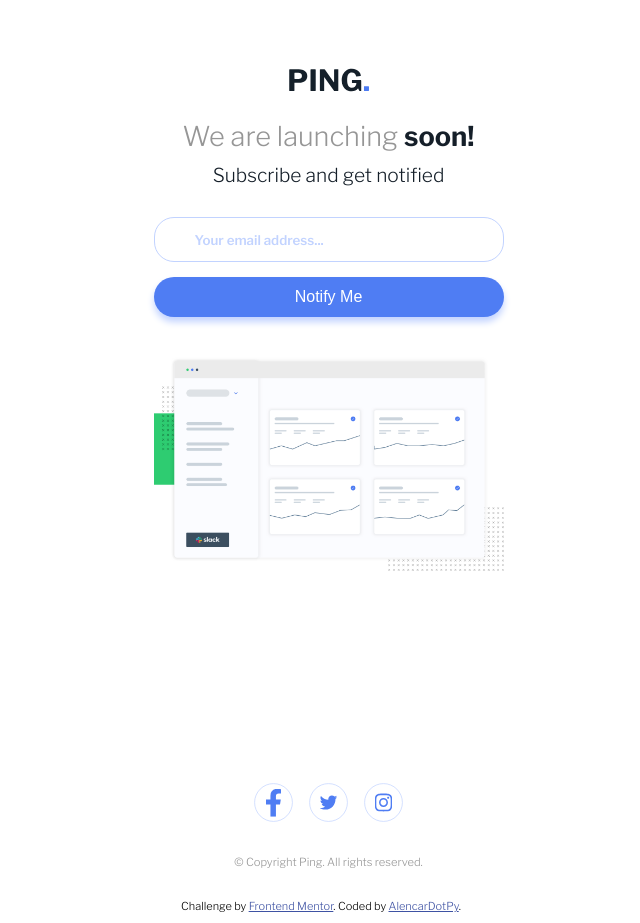
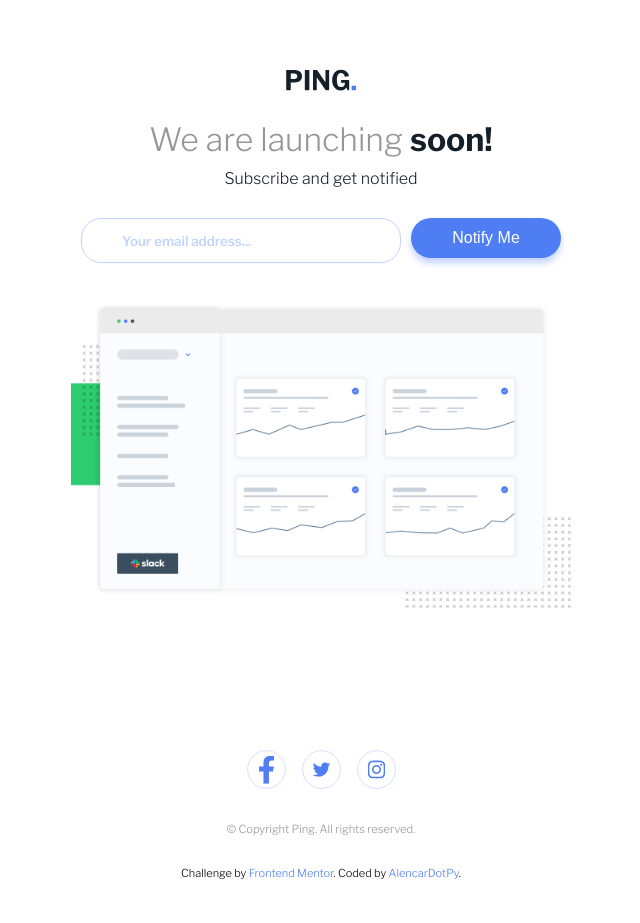
Before and after one commit to alencardotpy/ping-coming-soon-page, a plain HTML site: page index.html in a window 1280 px wide. Shown: the whole page, without its empty margins (319-959 px from the left). After the commit the page ends 890 px from the top, so only its background shows below. Drawn offline with nearby package versions, Linux system fonts and the light colour scheme.

Commit message:
Desktop View

```diff
--- a/css/style.css
+++ b/css/style.css
@@ -66,17 +66,15 @@ body {
   padding: 10px 20px;
 }
 .logo_container {
-  width:350px;
+  width: 350px;
   height: 80px;
-  margin:30px auto 0 auto;
+  margin: 30px auto 0 auto;
 
   display: flex;
   flex-direction: column;
   justify-content: center;
   align-items: center;
   align-content: center;
-
-
 }
 .logo_container__image {
   width: 80px;
@@ -85,7 +83,7 @@ body {
 .main_container {
   display: flex;
   flex-direction: column;
-  margin:0 auto;
+  margin: 0 auto;
 }
 .main_container__title_container__text {
   font-weight: var(--FontWeightLight);
@@ -133,8 +131,7 @@ body {
   outline: 1px solid var(--ColorBlue);
 }
 .main_container__form__fieldset__error_text {
-  margin-top: -15px;
-  margin-bottom: 10px;
+  margin: -10px 0 0 15px;
   color: var(--ColorLightRed);
   text-align: center;
   font-size: 0.7rem;
@@ -174,13 +171,12 @@ body {
   list-style: none;
   display: flex;
   gap: 0px;
-  padding:0;
+  padding: 0;
   align-content: center;
   align-items: center;
   justify-content: center;
 }
 .main_container__footer__social_links__list__item {
-
   width: 55px;
   height: 55px;
   border-radius: 50%;
@@ -192,7 +188,7 @@ body {
   scale: 0.7;
 }
 .main_container__footer__social_links__list__item:hover {
-  background:rgb(78, 127, 251,0.5);
+  background: rgb(78, 127, 251, 0.5);
 }
 .main_container__footer__social_links__list__item__link {
   text-decoration: none;
@@ -200,19 +196,88 @@ body {
   align-items: center;
   align-content: center;
   justify-content: center;
-  width:auto;
-  height:auto;
+  width: auto;
+  height: auto;
 }
 .main_container__footer__social_links__list__item__link__image {
   width: 25px;
-  height:auto;
+  height: auto;
+}
+.main_container__footer__text {
+  font-size: 0.7rem;
+  text-align: center;
+  color: var(--ColorGray);
+  margin-bottom: 30px;
 }
 
-.main_container__footer__text{
-  font-size: 0.7rem;
-  text-align: center;
-  color:var(--ColorGray);
-  margin-bottom: 30px;
+@media screen and (min-width: 769px) {
+  body {
+    max-width: 700px;
+    min-height: 100vh;
+  }
+
+  .logo_container__image {
+    width: 70px;
+  }
+  .main_container {
+    display: grid;
+    grid-template-areas:
+      "title"
+      "description"
+      "form"
+      "illustration";
+    margin: 0 auto;
+    width: 500px;
+  }
+  .main_container__title_container {
+    grid-area: title;
+  }
+  .main_container__title_container__text {
+    font-weight: var(--FontWeightLight);
+    color: var(--ColorGray);
+    font-size: 2rem;
+  }
+
+  .main_container__description_container {
+    grid-area: description;
+  }
+  .main_container__description_container__text {
+    font-size: 1rem;
+  }
+
+  .main_container__form {
+    grid-area: form;
+  }
+  .main_container__form__fieldset {
+    width:300px;
+    flex-direction: row;
+    gap: 10px;
+    margin: 0 auto;
+  }
+  .main_container__form__fieldset__input {
+    width: 320px;
+
+  }
+
+  .main_container__form__fieldset__error_text {
+    font-size: 0.58rem;
+    display: none;
+    position: absolute;
+    margin-top: 50px;
+    margin-left: 25px;
+  }
+  .main_container__form__fieldset__button {
+    width: 150px;
+  }
+  .main_container__form__fieldset__button:active {
+    background-color: var(--ColorBlue);
+    color: #fff;
+  }
+  .main_container__image_container {
+    grid-area: illustration;
+    max-width: 700px;
+    margin-bottom: 130px;
+  }
 }
 /* Frontend Mentor Attribution*/
 .attribution {
@@ -220,5 +285,6 @@ body {
   text-align: center;
 }
 .attribution a {
-  color: hsl(228, 45%, 44%);
+  color: var(--ColorBlue);
+  text-decoration: none;
 }
--- a/index.html
+++ b/index.html
@@ -49,12 +49,13 @@
             required
           />
           <p id="emailError" class="main_container__form__fieldset__error_text">
-            Please provide a valid email address
+
           </p>
           <input
             class="main_container__form__fieldset__button"
             type="button"
             value="Notify Me"
+            onclick="emailValid()"
           />
         </fieldset>
       </form>
```
